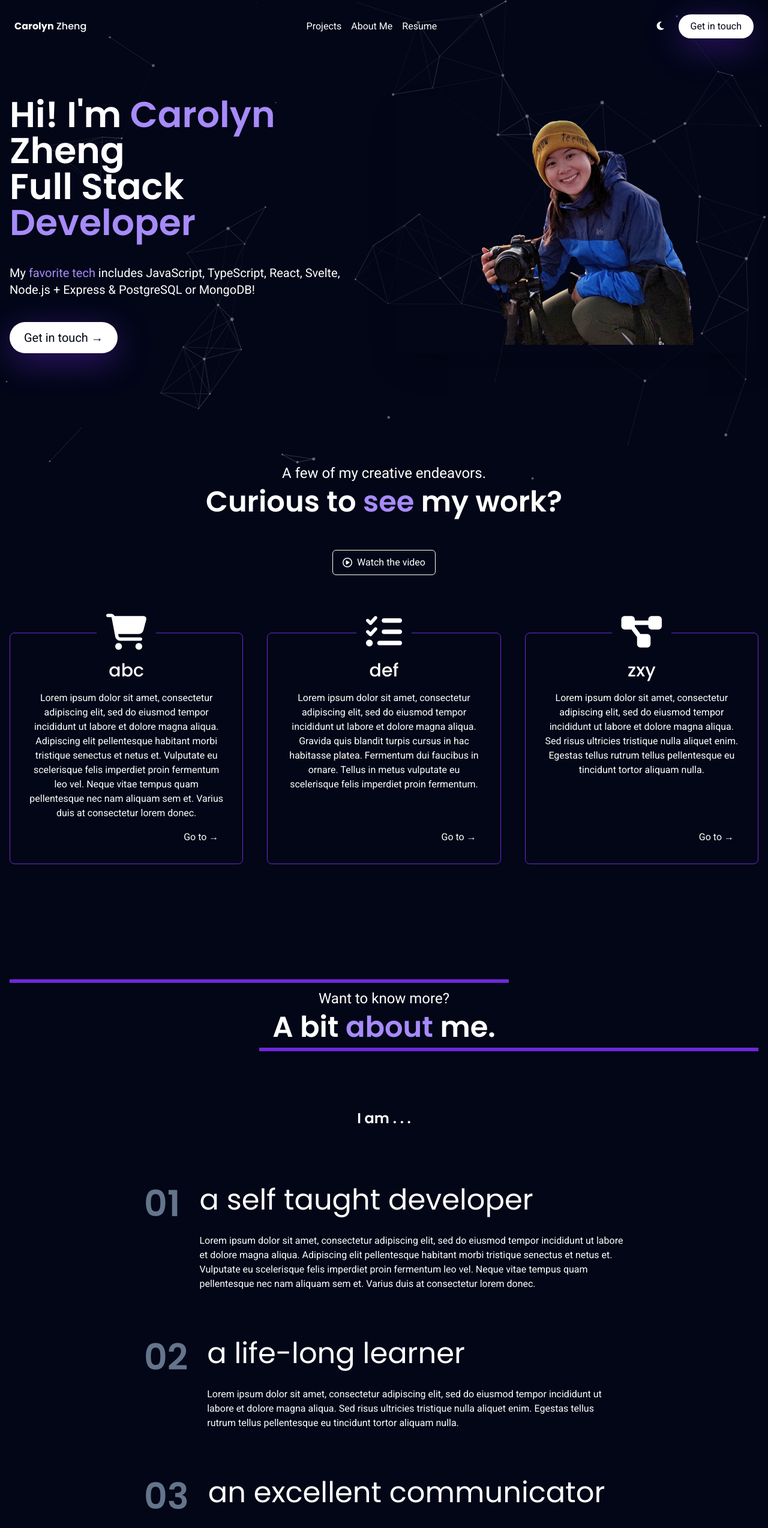
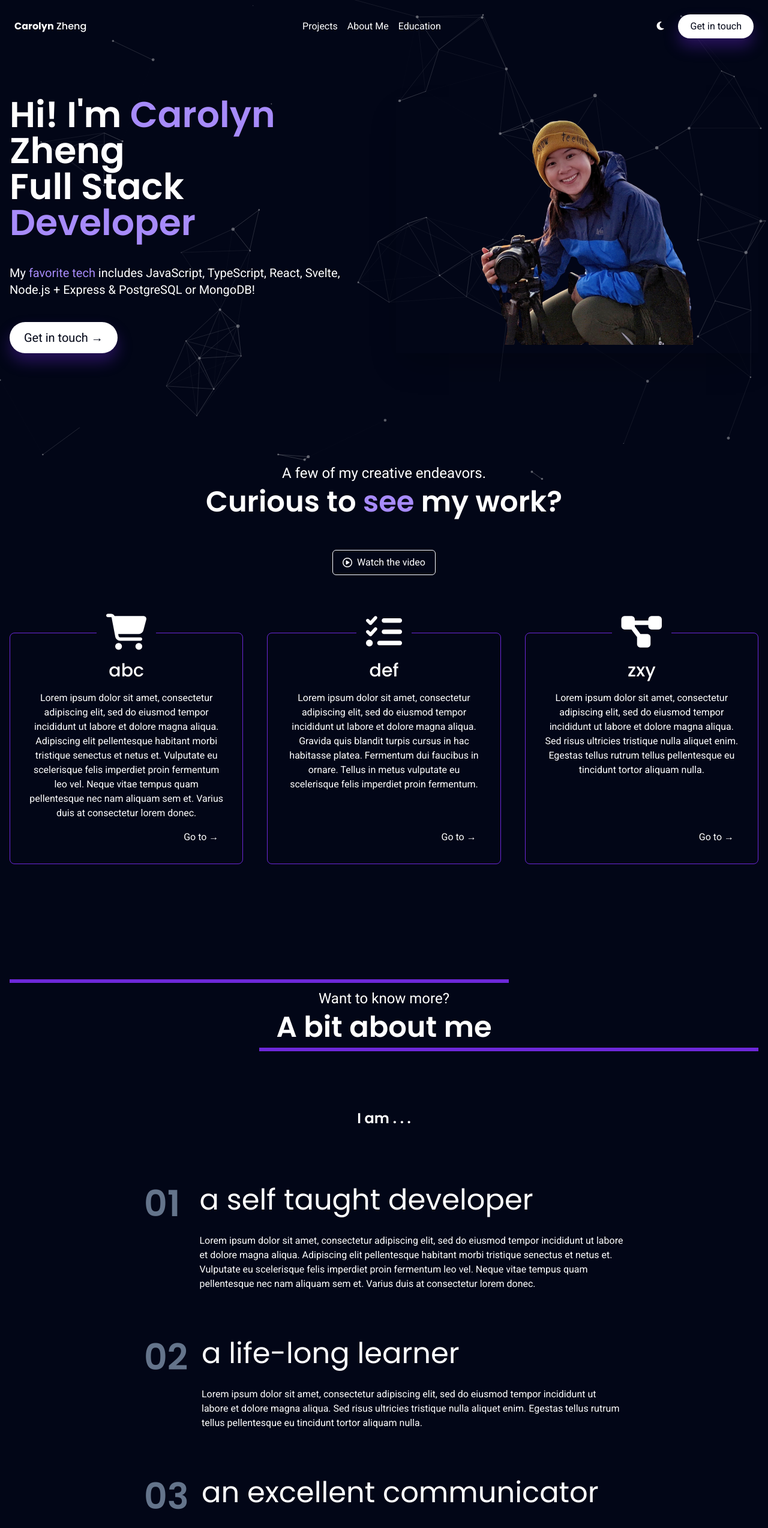
Before and after one commit to RuxinZ/portfolio, a SvelteKit app: page / in a window 1280 px wide. Shown: the top 2548 px of the page at 60% size. Built offline with nearby package versions, Linux system fonts and the light colour scheme.

Commit message:
fix about section flex rows alignment issuses, add education section

```diff
--- a/src/app.css
+++ b/src/app.css
@@ -22,7 +22,7 @@ h3,
 }
 
 .blueShadow {
-  box-shadow: 0px 14px 55px rgba(109, 40, 217, 0.45);
+  box-shadow: 0px 14px 25px rgba(109, 40, 217, 0.35);
 }
 
 .img {
--- a/src/components/AboutSection.svelte
+++ b/src/components/AboutSection.svelte
@@ -1,5 +1,6 @@
 <script lang="ts">
    import ScrollingText from "./ScrollingText.svelte";
+   import SectionDivider from "./SectionDivider.svelte";
   const benefits = [
         {
             name: "a self taught developer",
@@ -29,27 +30,18 @@
 </script>
 
 <section id="aboutme" class="py-20 pt-10 lg:pt-16 lg:py-32 flex flex-col gap-16 sm:gap-20 md:gap-24 relative">
-  <div
-  class="flex flex-col gap-2 text-center relative before:absolute before:top-0 before:left-0 before:w-2/3 before:h-1.5 before:bg-violet-700 after:absolute after:bottom-0 after:right-0 after:w-2/3 after:h-1.5 after:bg-violet-700 py-4"
-  >
-      <h6 class="text-large sm:text-xl md:text-2xl">
-          Want to know more?
-      </h6>
-      <h3 class="font-semibold text-3xl sm:text-4xl md:text-5xl">
-          A bit <span class="poppins text-violet-400">about</span> me.
-      </h3>
-  </div>
+  <SectionDivider subtitle={'Want to know more?'} title={"A bit about me"}/>
   <p class="mx-auto poppins font-semibold text-lg sm:text-xl md:text-2xl">
     I am . . .
   </p>
   <div class="flex flex-col gap-20 w-full mx-auto max-w-[800px]">
     {#each benefits as benefit, index}
       <div class="flex gap-6 sm:gap-8">
-        <p
-            class="poppins text-4xl sm:text-5xl md:text-6xl text-slate-500 font-semibold"
-        >
+        <div class="w-16 text-right items-end ">
+          <p  class="poppins text-4xl sm:text-5xl md:text-6xl text-slate-500 font-semibold">
             0{index + 1}
-        </p>
+          </p>
+        </div>
         <div class="flex flex-col gap-6 sm:gap-8">
             <h3 class="text-2xl sm:text-3xl md:text-5xl">
                 {benefit.name}
--- /dev/null
+++ b/src/components/EducationSection.svelte
@@ -0,0 +1,32 @@
+<script lang="ts">
+  import SectionDivider from "./SectionDivider.svelte";
+
+  const educationArr = [
+    {year:'2023', school:'CodeSmith', degree:'Software Engineering Residency'},
+    {year:'2020', school:'Middlebury Institute of International Studies at Monterey', degree:'Master in International Education Management'},
+    {year:'2018', school:'Middlebury Institute of International Studies at Monterey', degree:'Bachelor in International Studies'},
+  ]
+
+</script>
+<section id="education" class="py-20 lg:py-32 flex flex-col gap-24">
+  <SectionDivider title="Education"/>
+
+  <div class="flex flex-col gap-20 w-full mx-auto max-w-[800px]">
+    {#each educationArr as education, index}
+      <div class="flex gap-6 sm:gap-8">
+        <div class="w-16 text-right items-end ">
+          <p  class="poppins text-4xl sm:text-5xl md:text-6xl text-slate-500 font-semibold">
+            0{index + 1}
+          </p>
+        </div>
+        <div class="flex flex-col gap-2 sm:gap-3">
+            <h3 class="text-1xl sm:text-2xl md:text-3xl text-violet-400">
+                {education.school}
+            </h3>
+            <p class="text-lg sm:text-1xl md:text-2xl"><span class="  ">{education.degree}</span>&nbsp;&nbsp;-&nbsp;&nbsp;{education.year}</p>
+        </div>
+      </div>
+    {/each}
+  </div>
+
+</section>
--- a/src/components/Header.svelte
+++ b/src/components/Header.svelte
@@ -4,7 +4,8 @@
   let tabs = [
     {name: "Projects", link: "#projects"},
     {name: "About Me", link: "#aboutme"},
-    {name: "Resume", link: "#resume"},
+    {name: "Education", link:'#education'},
+    // {name: "Resume", link: "#resume"},
 ]
 </script>
 
--- a/src/components/IntroSection.svelte
+++ b/src/components/IntroSection.svelte
@@ -8,9 +8,9 @@ class='grid grid-cols-1 lg:grid-cols-2 gap-10 py-8 sm:py-14'
 >
   <h2 class="font-semibold text-4xl sm:text-5xl md:text-6xl">
     Hi! I'm <span class="poppins text-violet-400">Carolyn</span> Zheng
-    <br />Full Stack
-    <span class="poppins text-violet-400">Developer</span>
-  </h2>
+    <br />Full Stack <span class="poppins text-violet-400">Developer</span></h2>
+
+
   <p class="text-base sm:text-lg md:text-xl">
     My <span class="text-violet-400"> favorite tech</span> includes JavaScript, TypeScript, React, Svelte, Node.js + Express & PostgreSQL
     or MongoDB!
--- a/src/components/Main.svelte
+++ b/src/components/Main.svelte
@@ -2,8 +2,8 @@
 
   import IntroSection from "./IntroSection.svelte";
   import ProjectsSection from "./ProjectsSection.svelte";
-
   import AboutSection from "./AboutSection.svelte";
+  import EducationSection from "./EducationSection.svelte";
 
 </script>
 
@@ -11,6 +11,7 @@
   <IntroSection/>
   <ProjectsSection/>
   <AboutSection/>
+  <EducationSection />
 
 
 
--- /dev/null
+++ b/src/components/SectionDivider.svelte
@@ -0,0 +1,17 @@
+<script lang="ts">
+  export let subtitle: string;
+  export let title: string;
+</script>
+
+<div
+class="flex flex-col gap-2 text-center relative before:absolute before:top-0 before:left-0 before:w-2/3 before:h-1.5 before:bg-violet-700 after:absolute after:bottom-0 after:right-0 after:w-2/3 after:h-1.5 after:bg-violet-700 py-4"
+>
+    {#if subtitle}
+      <h6 class="text-large sm:text-xl md:text-2xl ">
+          {subtitle}
+      </h6>
+    {/if}
+    <h3 class="font-semibold text-3xl sm:text-4xl md:text-5xl">
+        {title}
+    </h3>
+</div>
```
